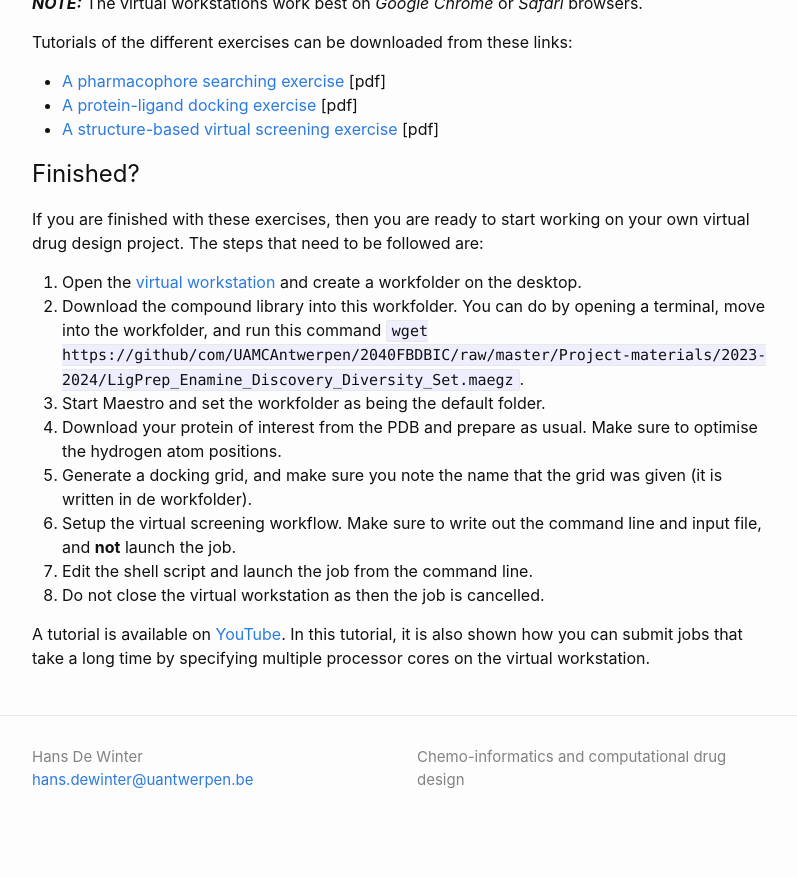
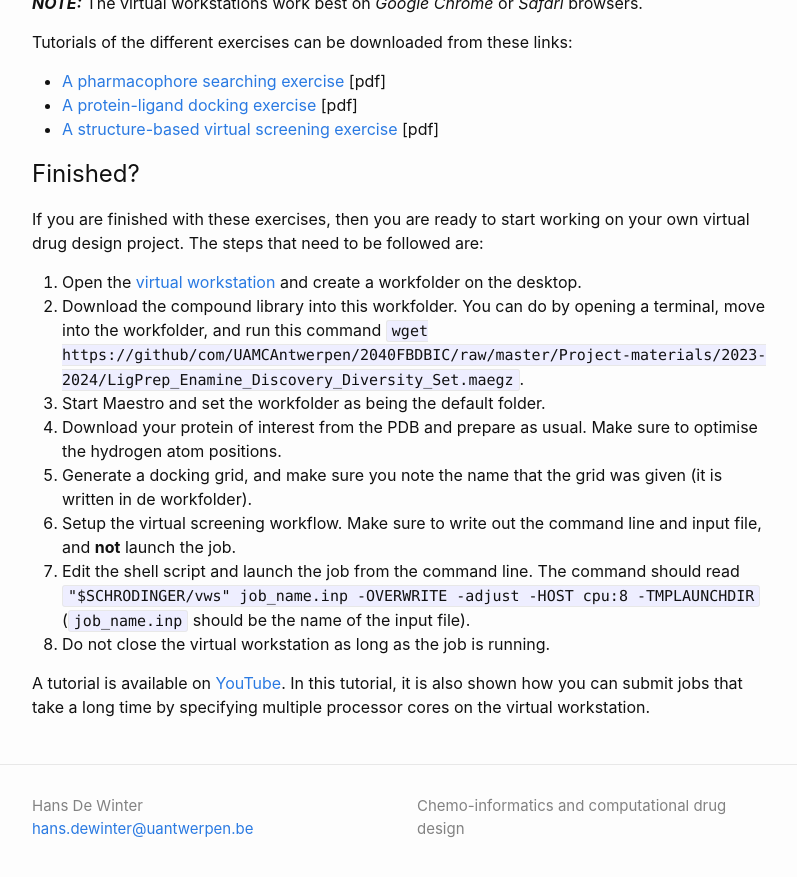
Before and after one commit to UAMCAntwerpen/2040FBDBIC, a Jekyll site: the page built from Topic_03.md, in a window 1280 px wide and 900 px high, scrolled down 1040 px. Shown: the top 877 px of the window, without its empty margins (238-1035 px from the left). Built offline with Jekyll 4.4.1, drawn with Linux system fonts in a browser that asks for light colours; before the commit the page ends 1891 px from its top, so only the background shows below that.

Commit message:
Fixed some typos

```diff
--- a/Topic_03.md
+++ b/Topic_03.md
@@ -58,7 +58,7 @@
 4. Download your protein of interest from the PDB and prepare as usual. Make sure to optimise the hydrogen atom positions.
 5. Generate a docking grid, and make sure you note the name that the grid was given (it is written in de workfolder).
 6. Setup the virtual screening workflow. Make sure to write out the command line and input file, and **not** launch the job.
-7. Edit the shell script and launch the job from the command line.
-8. Do not close the virtual workstation as then the job is cancelled.
+7. Edit the shell script and launch the job from the command line. The command should read `"$SCHRODINGER/vws" job_name.inp -OVERWRITE -adjust -HOST cpu:8 -TMPLAUNCHDIR` (`job_name.inp` should be the name of the input file).
+8. Do not close the virtual workstation as long as the job is running.
 
 A tutorial is available on <a href="https://youtu.be/bX4-nFmLkjM?si=tFrrmJxgkvNSgjhv" target="_blank">YouTube</a>. In this tutorial, it is also shown how you can submit jobs that take a long time by specifying multiple processor cores on the virtual workstation.
```
